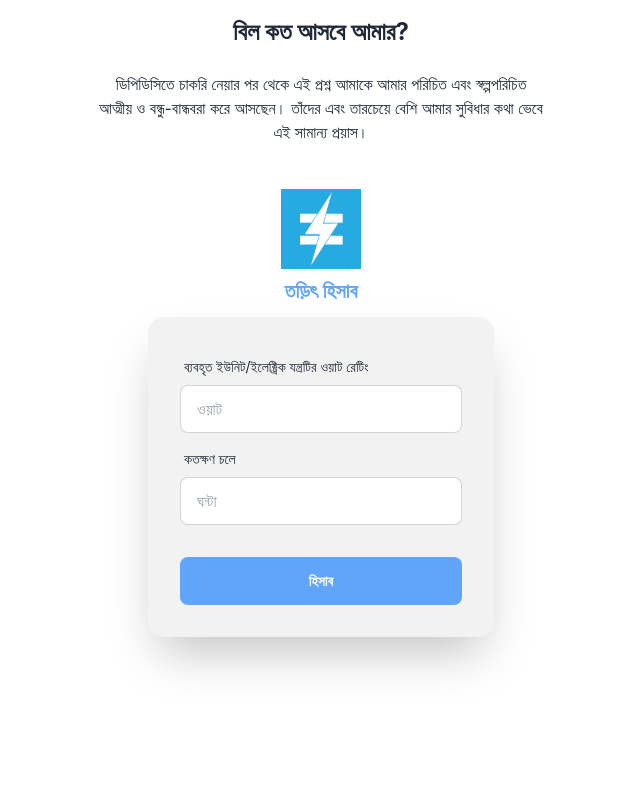
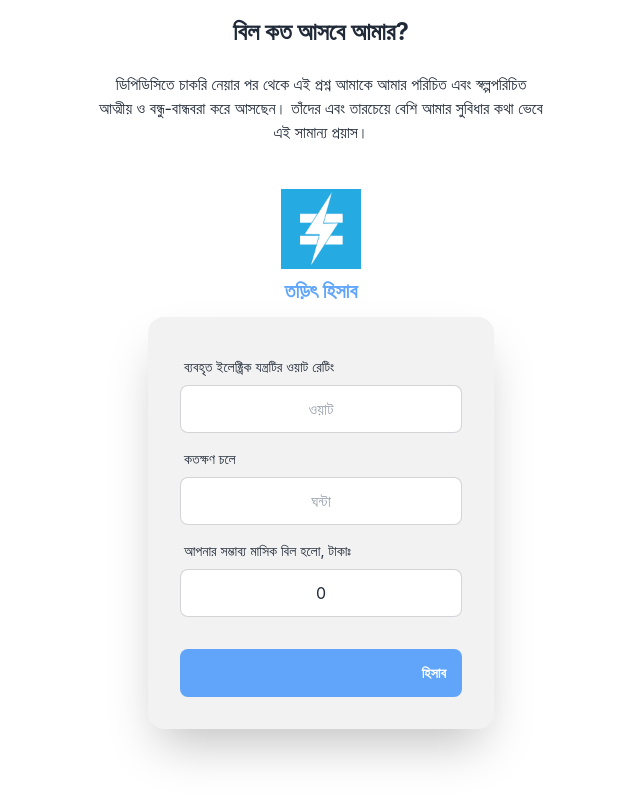
Before and after one commit to Siddiquee08/torit-hishab, a React (Create React App) app: page / in a window 1280 px wide. Shown: the whole page, without its empty margins (319-959 px from the left). Built offline with nearby package versions, Linux system fonts and the light colour scheme.

Commit message:
calculation

```diff
--- a/src/components/Input/Input.css
+++ b/src/components/Input/Input.css
@@ -0,0 +1,8 @@
+.money{
+    border: 1px solid red;
+}
+.money-input{
+   display: flex;
+   justify-content: center;
+   align-items: center;
+}
--- a/src/components/Input/Input.js
+++ b/src/components/Input/Input.js
@@ -1,10 +1,21 @@
-import React from "react";
+import React, { useState } from "react";
 import "./Input.css";
 
 const Input = () => {
+  const [bill, setBill] = useState(0)
+  const submitForm = (event) => {
+    event.preventDefault()
+   const form = event.target
+   const watt = parseFloat(form.watt.value)
+   const hour = parseFloat(form.hour.value)
+   const unit = (watt * hour * 0.8) / 1000
+   const money = (unit * 24 * 0.7 * 10.3).toFixed(2)
+   setBill(money)
+   form.reset()
+  }
   return (
     <>
-      <form>
+      <form onSubmit={submitForm}>
         <div className="form">
           <div className="hero mt-3">
             <div>
@@ -13,13 +24,14 @@ const Input = () => {
                   <div className="form-control">
                     <label className="label">
                       <span className="label-text">
-                        ব্যবহৃত ইউনিট/ইলেক্ট্রিক যন্ত্রটির ওয়াট রেটিং
+                        ব্যবহৃত ইলেক্ট্রিক যন্ত্রটির ওয়াট রেটিং
                       </span>
                     </label>
                     <input
                       type="text"
                       placeholder="ওয়াট"
-                      className="input input-bordered"
+                      name="watt"
+                      className="input input-bordered text-center"
                     />
                   </div>
                   <div className="form-control">
@@ -29,13 +41,18 @@ const Input = () => {
                     <input
                       type="text"
                       placeholder="ঘন্টা"
-                      className="input input-bordered"
+                      name="hour"
+                      className="input input-bordered text-center"
                     />
                   </div>
+                  <div className="form-control">
+                    <label className="label">
+                      <span className="label-text">আপনার সম্ভাব্য মাসিক বিল হলো, টাকাঃ</span>
+                    </label>
+                    <input type="text" value={bill} className="input input-bordered text-center" />
+                  </div>
                   <div className="form-control mt-6">
-                    <button className="btn btn-primary bg-blue-400 border-none text-end">
-                      হিসাব
-                    </button>
+                  <input type="submit" value="হিসাব" className="btn btn-primary bg-blue-400 border-none text-end" />
                   </div>
                 </div>
               </div>
```
